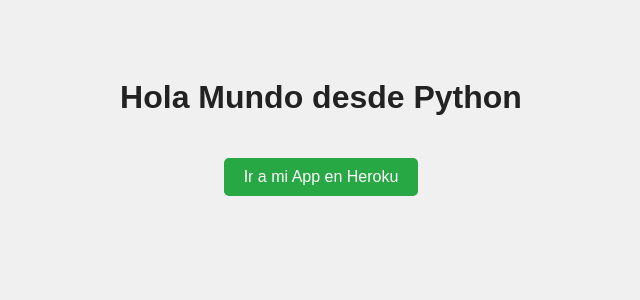
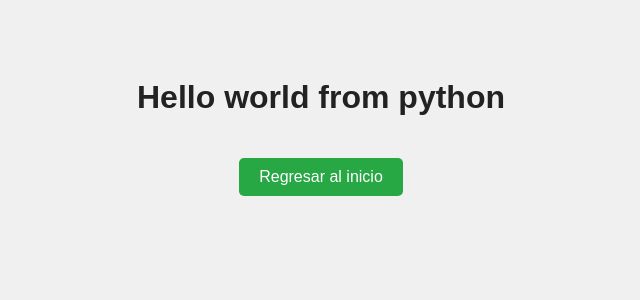
Before and after one commit to KEvinEdu14/calculator-python, a Flask app: page / in a window 1280 px wide. Shown: the top 300 px of the page, without its empty margins (319-959 px from the left). Run offline with Flask 3, Linux system fonts and the light colour scheme.

Commit message:
change the text and link of the button

```diff
--- a/templates/index.html
+++ b/templates/index.html
@@ -21,7 +21,7 @@
     </style>
 </head>
 <body>
-    <h1>Hola Mundo desde Python</h1>
-    <a href="https://tu-app-en-heroku.herokuapp.com" class="button">Ir a mi App en Heroku</a>
+    <h1>Hello world from python</h1>
+    <a href="https://front-paas-production.up.railway.app/" class="button">Regresar al inicio</a>
 </body>
 </html>
```
